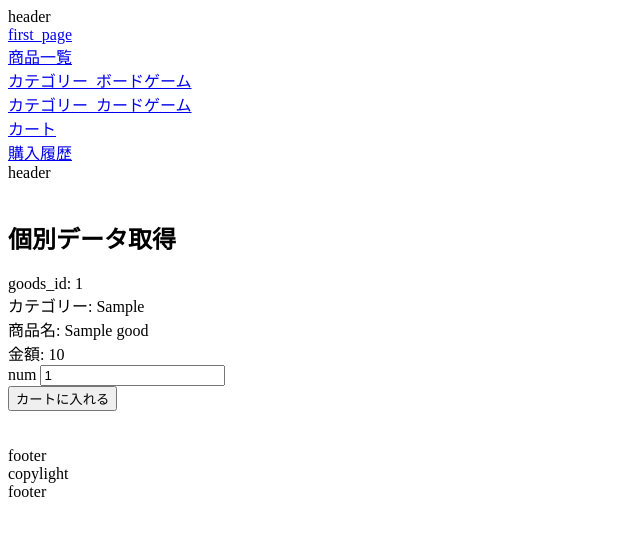
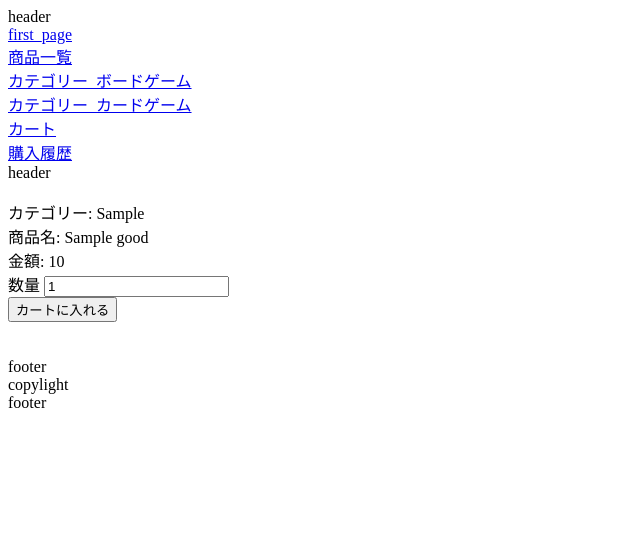
Before and after one commit to akiramenowaruiotoko/PHP_EC_site_2022, a PHP site: the page made by index.php in a window 1280 px wide. Shown: the top 536 px of the page, without its empty margins (0-640 px from the left). Run offline with PHP 8.4, Linux system fonts and the light colour scheme; tables that the repository leaves empty or names only in its code hold one stand-in row (values such as "Sample post").

Commit message:
correction to the page_category

```diff
--- a/page_category.php
+++ b/page_category.php
@@ -2,7 +2,7 @@
 //DB接続
 include("db_connect.php");
 
-// カテゴリー別呼び出し
+//DBから商品データ呼び出し
 $category = $_GET['category'];
 if($category == "リスト"){
     $sql = "SELECT * FROM goods";
@@ -10,20 +10,16 @@ if($category == "リスト"){
     $sql = "SELECT * FROM goods WHERE category = '$category'";
 }
 $result_rows = $pdo->query($sql);
-?>
-
-
-<h2>個別データ取得</h2>
-
-<?php foreach ( $result_rows as $row ): ?>
-    <?= "goods_id: {$row['goods_id']} <br>" ?>
-    <?= "カテゴリー: {$row['category']} <br>"?>
-    <?= "商品名: {$row['goods_name']} <br>" ?>
-    <?= "金額: {$row['price']} <br" ?>
-    <div >
+//データ出力
+foreach ( $result_rows as $row ):
+    echo "カテゴリー: {$row['category']} <br>";
+    echo "商品名: {$row['goods_name']} <br>";
+    echo "金額: {$row['price']} <br>";
+    ?>
+    <div>
     <form method="post" action="index.php?page_select=page_cart">
         <input type="hidden" name="goods_id" value="<?= "{$row['goods_id']}" ?>">
-        <div>num <input type="number" name="num" value="1" min="1"></div>
+        <div>数量 <input type="number" name="num" value="1" min="1"></div>
         <div><input type="submit" value="カートに入れる"></div>
     </form>
     <br>
```
